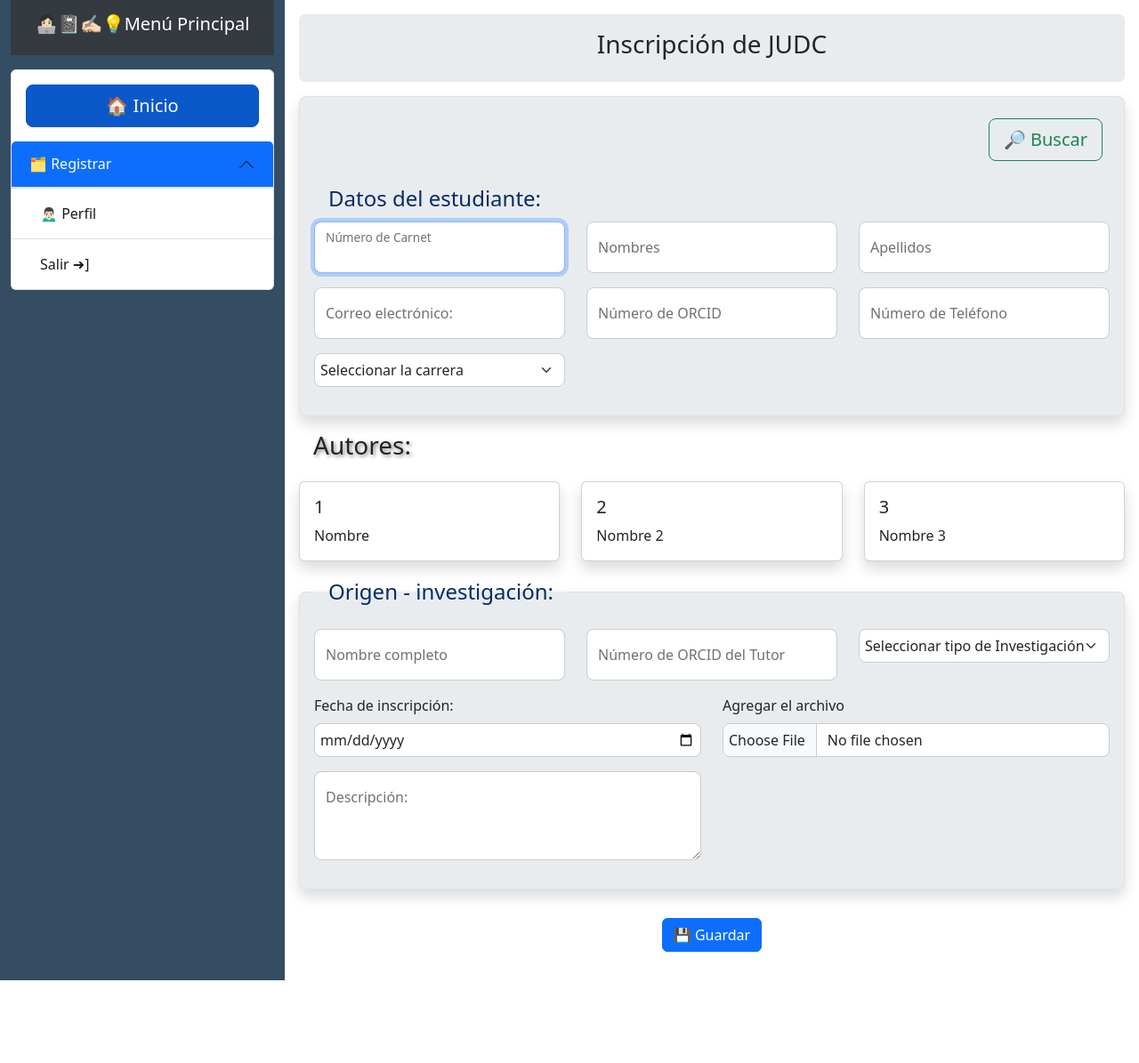
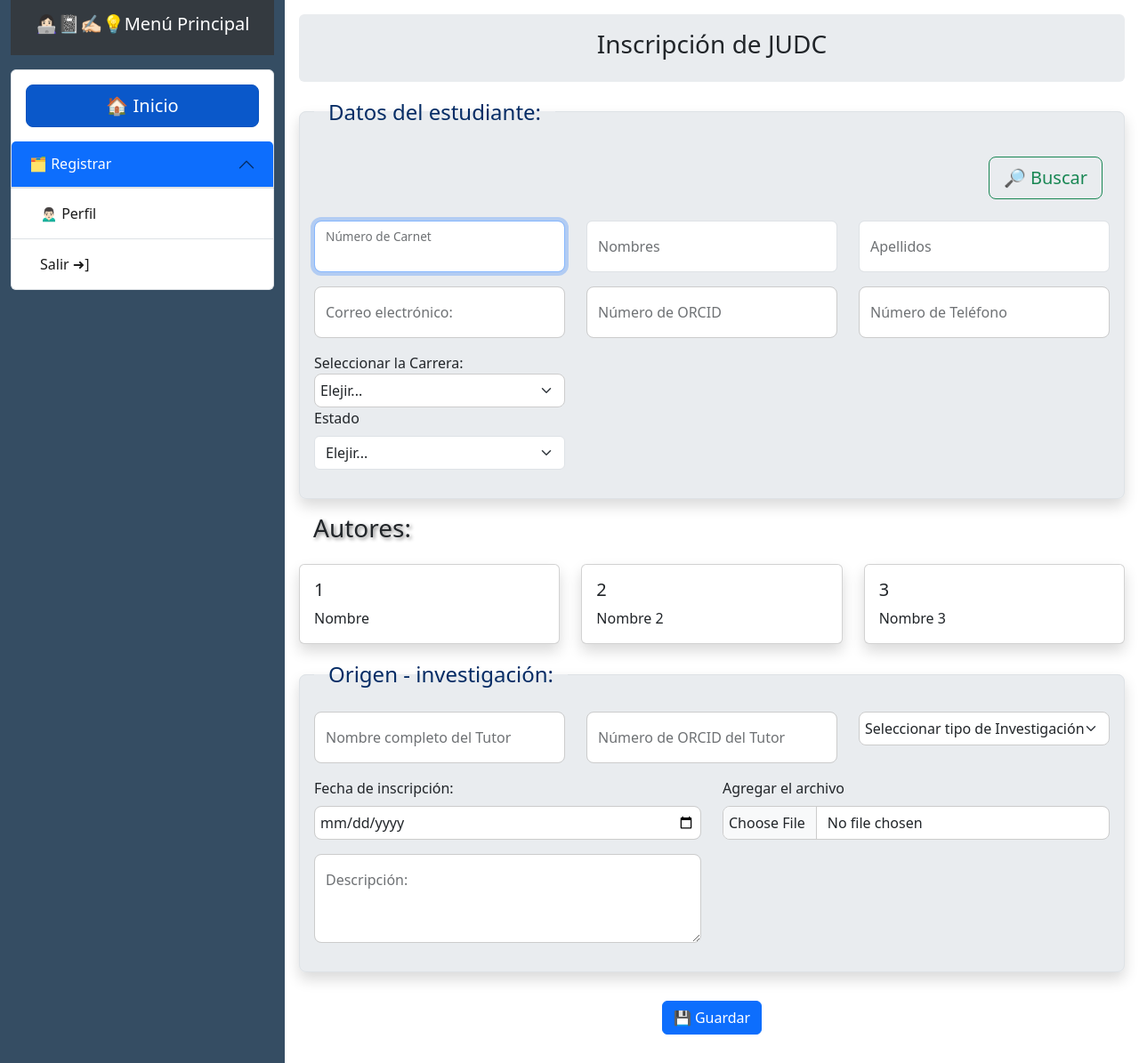
Before and after one commit to manzanareslopezdionicio/APPWEBDJ, a Django app: page /inscripcion/ in a window 1280 px wide. Shown: the whole page at 89% size. Before the commit the page ends 1102 px from the top, so only its background shows below. Run offline with Django 5.2, Linux system fonts and the light colour scheme; some libraries are stand-ins or nearby versions.

Commit message:
validaciones

```diff
--- a/appjudc/static/js/scripts.js
+++ b/appjudc/static/js/scripts.js
@@ -204,7 +204,7 @@ $(document).ready(function () {
 
                 // Mostrar mensaje de error si es necesario
                 if (!$c.next('.invalid-feedback').length) {
-                    $c.after('<div class="invalid-feedback">Por favor, ingrese un ORCID válido (formato: 0000-0000-0000-0000)</div>');
+                    // $c.after('<div class="invalid-feedback">Por favor, ingrese un ORCID válido (formato: 0000-0000-0000-0000)</div>');
                 }
             } else {
                 $c.removeClass('is-invalid');
@@ -273,7 +273,7 @@ $(document).ready(function () {
 
                 // Mostrar mensaje de error si es necesario
                 if (!$c.next('.invalid-feedback').length) {
-                    $c.after('<div class="invalid-feedback">Por favor, ingrese un ORCID válido (formato: 0000-0000-0000-0000)</div>');
+                    // $c.after('<div class="invalid-feedback">Por favor, ingrese un ORCID válido (formato: 0000-0000-0000-0000)</div>');
                 }
             } else {
                 $c.removeClass('is-invalid');
@@ -309,14 +309,14 @@ $(document).ready(function () {
         });
 
         // Validación al perder el foco
-        $telefono.on('blur', function() {
+        $telefono.on('blur', function () {
             var esValido = this.checkValidity();
             $(this).toggleClass('is-invalid', !esValido);
             $(this).toggleClass('is-valid', esValido);
         });
 
         // Limpiar estilos al enfocar
-        $telefono.on('focus', function() {
+        $telefono.on('focus', function () {
             $(this).removeClass('is-invalid is-valid');
         });
 
@@ -354,19 +354,19 @@ $(document).ready(function () {
         });
 
         // Validación al perder el foco
-        $inputLetras.on('blur', function() {
+        $inputLetras.on('blur', function () {
             var esValido = this.checkValidity() && $(this).val().length > 0;
             $(this).toggleClass('is-invalid', !esValido);
             $(this).toggleClass('is-valid', esValido);
         });
 
         // Limpiar estilos al enfocar
-        $inputLetras.on('focus', function() {
+        $inputLetras.on('focus', function () {
             $(this).removeClass('is-invalid is-valid');
         });
 
         // Prevenir pegado de texto no válido
-        $inputLetras.on('paste', function(e) {
+        $inputLetras.on('paste', function (e) {
             var textoPegado = (e.originalEvent || e).clipboardData.getData('text/plain');
             if (!/^[A-Za-záéíóúñÁÉÍÓÚÑ\s]*$/.test(textoPegado)) {
                 e.preventDefault();
--- a/appjudc/templates/vistas/inscripcion.html
+++ b/appjudc/templates/vistas/inscripcion.html
@@ -11,13 +11,14 @@
     </div>
 
     {% csrf_token %}
+    <form class="needs-validation" action="#" method="post" novalidate>
         <fieldset class="border bg-body-secondary rounded-3 p-3 shadow ">
             <div class="col-md-12 mb-3 p-2 d-flex justify-content-end ">
                 <a href="#">
-                <button class="btn btn-outline-success btn-lg" type="#">🔎 Buscar</button>
+                    <button class="btn btn-outline-success btn-lg" type="button">🔎 Buscar</button>
                 </a>
             </div>
-        <form action="#" method="post">
+
             <legend class="float-none w-auto px-3 text-primary-emphasis">Datos del estudiante:</legend>
             <div class="row ">
                 <div class="col-6 col-md-4 mb-3 ">
@@ -31,14 +32,14 @@
                 </div>
                 <div class="col-6 col-md-4 mb-3">
                     <div class="form-floating">
-                        <input type="text" class="form-control mi-input" id="nombre" name="nombre" placeholder readonly>
+                        <input type="text" class="form-control" id="nombre" name="nombre" placeholder readonly>
                         <label for="nombre" class="form-label">Nombres</label>
                     </div>
                 </div>
                 <div class="col-6 col-md-4 mb-3">
                     <div class="form-floating">
-                        <input type="text" class="form-control mi-input" id="apellido" name="apellido" placeholder
-                            readonly required>
+                        <input type="text" class="form-control" id="apellido" name="apellido" placeholder readonly
+                            required>
                         <label for="nombre" class="form-label">Apellidos</label>
                     </div>
                 </div>
@@ -67,12 +68,24 @@
                     </div>
                 </div>
                 <div class="col-6 col-md-4 mb-3">
-                    <select class="form-select form-select mi-input" aria-label="Small select example" required>
-                        <option selected>Seleccionar la carrera </option>
+                    <label for="carrera">Seleccionar la Carrera:</label>
+                    <select name="carrera" id="carrera" class="form-select mi-input" aria-label="Small select example"
+                        required>
+                        <option selected disabled value="">Elejir...</option>
                         <option value="1">Ingenieri en Sistema</option>
                         <option value="2">Contaduria publica y finanzas</option>
                         <option value="3">Administración de empresas</option>
                     </select>
+                    <div class="invalid-feedback">Seleccione una carrera.</div>
+
+                    <label for="estado" class="form-label">Estado</label>
+                    <select class="form-select" id="estado" required>
+                        <option selected disabled value="">Elejir...</option>
+                        <option value="1">Activo</option>
+                        <option value="2">Inactivo</option>
+                    </select>
+                    <div class="invalid-feedback">Seleccione un estado.</div>
+
                 </div>
             </div>
         </fieldset>
@@ -113,7 +126,7 @@
                         <input type="text" class="form-control mi-input" id="solo-letras" name="nombre"
                             placeholder="Ingrese solo letras" pattern="[A-Za-záéíóúñÁÉÍÓÚÑ\s]+"
                             title="Solo se permiten letras y espacios" required>
-                    <label for="solo-letras" class="form-label">Nombre completo</label>
+                        <label for="solo-letras" class="form-label">Nombre completo del Tutor</label>
                         <div class="invalid-feedback">Solo se permiten letras y espacios</div>
                     </div>
                 </div>
@@ -128,8 +141,10 @@
                 </div>
 
                 <div class="col-6 col-md-4 mb-3">
-                <select class="form-select form-select mi-input" aria-label="Small select example" required>
-                    <option selected>Seleccionar tipo de Investigación </option>
+                    <!-- <label for="tipoInvestigacion">Seleccionar tipo de Investigación:</label> -->
+                    <select name="tipoInvestigacion" id="tipoInvestigacion" class="form-select mi-input"
+                        aria-label="Small select example" required>
+                        <option selected>Seleccionar tipo de Investigación</option>
                         <option value="1">Articulo Cientifico</option>
                         <option value="2">Informe final</option>
                         <option value="3">Trabajo de innovación cientifica</option>
@@ -137,24 +152,25 @@
                 </div>
 
                 <div class="col-6 col-md-6 mb-3">
-                <label for="fechaInput" class="form-label">Fecha de inscripción:</label>
-                <input type="date" class="form-control mi-input" id="fechaInput" name="fechainscripcion" required>
+                    <label for="fechaInscripcion" class="form-label">Fecha de inscripción:</label>
+                    <input type="date" class="form-control mi-input" id="fechaInscripcion" name="fechaInscripcion"
+                        required>
                 </div>
                 <div class="col-6 col-md-6 mb-3">
-                <label for="formFile" class="form-label">Agregar el archivo</label>
-                <input class="form-control mi-input" type="file" id="formFile" name="filejudc">
+                    <label for="fileJudc" class="form-label">Agregar el archivo</label>
+                    <input class="form-control mi-input" type="file" id="fileJudc" name="fileJudc">
                 </div>
                 <div class="col-md-6 mb-3">
                     <div class="form-floating ">
-                    <textarea class="form-control mi-input" placeholder="Leave a comment here" id="floatingTextarea2"
-                        style="height: 100px" name="descripcion" required></textarea>
-                    <label for="floatingTextarea2">Descripción:</label>
+                        <textarea class="form-control mi-input" placeholder="Ingrese la descripción de la investigación"
+                            id="descripcion" style="height: 100px" name="descripcion" required></textarea>
+                        <label for="descripcion">Descripción:</label>
                     </div>
                 </div>
             </div>
         </fieldset>
         <div class="col-md-12 mt-3 p-3 justify-content-end text-center">
-        <button class="btn btn-primary" type="submit">💾 Guardar</button>
+            <button type="submit" class="btn btn-primary">💾 Guardar</button>
         </div>
     </form>
 </div>
```
Lines whose indentation alone changed are shown as unchanged.
